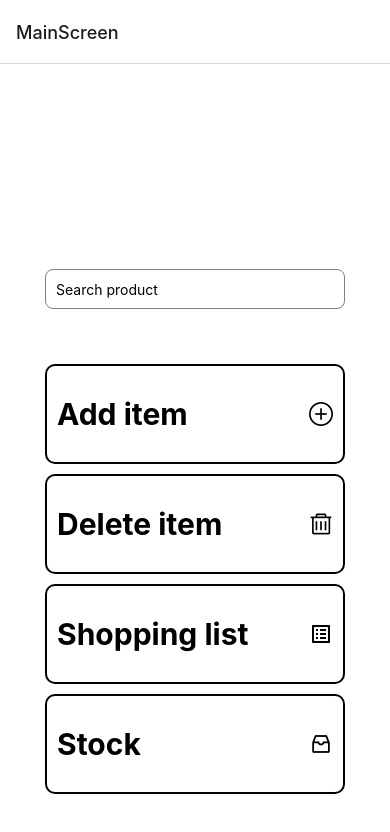
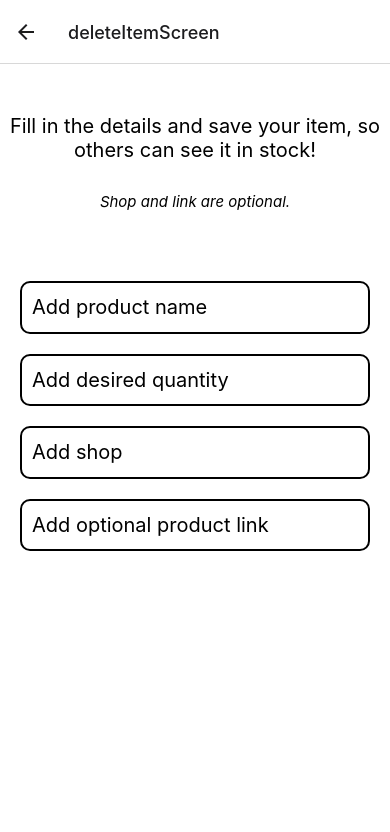
Before and after one commit to Larsdotpy/whats-in-stock, a React Native app: screen /deleteItemScreen in a window 390 px wide. Shown: the top 832 px of the page. Built offline with nearby package versions, Linux system fonts and the light colour scheme.

Commit message:
Copied screenformat to newly added

```diff
--- a/App.tsx
+++ b/App.tsx
@@ -5,6 +5,8 @@ import { NavigationContainer } from '@react-navigation/native';
 import { createStackNavigator } from '@react-navigation/stack';
 import AddItemScreen from './screens/addItemScreen';
 import StockScreen from './screens/stockScreen';
+import ShoppingListScreen from './screens/shoppingListScreen';
+import DeleteItemScreen from './screens/deleteItemScreen';
 
 const Stack = createStackNavigator();
 
@@ -22,6 +24,9 @@ const App = () => {
           <Stack.Screen name="MainScreen" component={MainScreen} />
           <Stack.Screen name="addItemScreen" component={AddItemScreen} />
           <Stack.Screen name="stockScreen" component={StockScreen} />
+          <Stack.Screen name="shoppingListScreen" component={ShoppingListScreen} />
+          <Stack.Screen name="deleteItemScreen" component={DeleteItemScreen} />
+
           {/* ... Other screens */}
         </Stack.Navigator>
       </NavigationContainer>
--- /dev/null
+++ b/screens/deleteItemScreen.tsx
@@ -0,0 +1,125 @@
+import React from 'react';
+import { View, StyleSheet, TextInput, TouchableOpacity, Text, Dimensions, Image } from 'react-native';
+import { useNavigation } from '@react-navigation/native';
+import { AntDesign } from '@expo/vector-icons';
+
+const DeleteItemScreen = () => {
+  const navigation = useNavigation();
+
+  return (
+    <View style={styles.container}>
+      <View>
+        <Text style={styles.textMain}>Fill in the details and save your item, so others can see it in stock!</Text>
+        <Text style={styles.textMain2}>Shop and link are optional.</Text>
+      </View>
+
+      <View style={styles.gridContainer}>
+        <View style={styles.gridItem}>
+          <TextInput
+            style={styles.gridText}
+            placeholder="Add product name"
+          />
+        </View>
+        <View style={styles.gridItem}>
+          <TextInput
+            style={styles.gridText}
+            placeholder="Add desired quantity"
+          />
+        </View>
+        <View style={styles.gridItem}>
+          <TextInput
+            style={styles.gridText}
+            placeholder="Add shop"
+          />
+        </View>
+        <View style={styles.gridItem}>
+          <TextInput
+            style={styles.gridText}
+            placeholder="Add optional product link"
+          />
+        </View>
+      </View>
+
+      <View style={styles.imageContainer}>
+        <Image
+          source={require('whats_in_stock/assets/trolley.png')}
+          style={styles.image}
+        />
+
+        <Image
+          source={require('whats_in_stock/assets/diet.png')}
+          style={styles.image}
+        />
+
+        <Image
+          source={require('whats_in_stock/assets/store.png')}
+          style={styles.image}
+        />
+      </View>
+
+    </View>
+  );
+};
+
+const screenWidth = Dimensions.get('window').width;
+
+const styles = StyleSheet.create({
+  container: {
+    flex: 1,
+    backgroundColor: 'white',
+    alignItems: 'center',
+  },
+  gridContainer: {
+    marginTop: 20,
+    justifyContent: 'center',
+    alignItems: 'center',
+  },
+  gridItem: {
+    width: screenWidth - 40,
+    height: (screenWidth - 180) / 4,
+    backgroundColor: 'white',
+    padding: 10,
+    borderRadius: 10,
+    borderWidth: 2,
+    borderColor: 'black',
+    justifyContent: 'center',
+    alignItems: 'flex-start', // Align text to the left
+    marginBottom: 20,
+  },
+  gridItemText: {
+    fontSize: 20,
+    fontWeight: 'bold',
+    color: 'black',
+    textAlign: 'center',
+  },
+  textMain: {
+    textAlign: 'center',
+    fontSize: 20,
+    marginTop: 50,
+    marginBottom: 20,
+  },
+  textMain2: {
+    textAlign: 'center',
+    fontSize: 15,
+    fontStyle: 'italic',
+    marginTop: 10,
+    marginBottom: 50
+  },
+  gridText: {
+    fontSize: 20,
+    textAlign: 'left', // Align text to the left
+  },
+  imageContainer: {
+    flexDirection: 'row',
+    justifyContent: 'center',
+  },
+  image: {
+    width: 100,
+    height: 100,
+    marginLeft: 10,
+    marginRight: 10,
+    marginTop: 50
+  },
+});
+
+export default DeleteItemScreen;
--- /dev/null
+++ b/screens/shoppingListScreen.tsx
@@ -0,0 +1,125 @@
+import React from 'react';
+import { View, StyleSheet, TextInput, TouchableOpacity, Text, Dimensions, Image } from 'react-native';
+import { useNavigation } from '@react-navigation/native';
+import { AntDesign } from '@expo/vector-icons';
+
+const ShoppingListScreen = () => {
+  const navigation = useNavigation();
+
+  return (
+    <View style={styles.container}>
+      <View>
+        <Text style={styles.textMain}>Fill in the details and save your item, so others can see it in stock!</Text>
+        <Text style={styles.textMain2}>Shop and link are optional.</Text>
+      </View>
+
+      <View style={styles.gridContainer}>
+        <View style={styles.gridItem}>
+          <TextInput
+            style={styles.gridText}
+            placeholder="Add product name"
+          />
+        </View>
+        <View style={styles.gridItem}>
+          <TextInput
+            style={styles.gridText}
+            placeholder="Add desired quantity"
+          />
+        </View>
+        <View style={styles.gridItem}>
+          <TextInput
+            style={styles.gridText}
+            placeholder="Add shop"
+          />
+        </View>
+        <View style={styles.gridItem}>
+          <TextInput
+            style={styles.gridText}
+            placeholder="Add optional product link"
+          />
+        </View>
+      </View>
+
+      <View style={styles.imageContainer}>
+        <Image
+          source={require('whats_in_stock/assets/trolley.png')}
+          style={styles.image}
+        />
+
+        <Image
+          source={require('whats_in_stock/assets/diet.png')}
+          style={styles.image}
+        />
+
+        <Image
+          source={require('whats_in_stock/assets/store.png')}
+          style={styles.image}
+        />
+      </View>
+
+    </View>
+  );
+};
+
+const screenWidth = Dimensions.get('window').width;
+
+const styles = StyleSheet.create({
+  container: {
+    flex: 1,
+    backgroundColor: 'white',
+    alignItems: 'center',
+  },
+  gridContainer: {
+    marginTop: 20,
+    justifyContent: 'center',
+    alignItems: 'center',
+  },
+  gridItem: {
+    width: screenWidth - 40,
+    height: (screenWidth - 180) / 4,
+    backgroundColor: 'white',
+    padding: 10,
+    borderRadius: 10,
+    borderWidth: 2,
+    borderColor: 'black',
+    justifyContent: 'center',
+    alignItems: 'flex-start', // Align text to the left
+    marginBottom: 20,
+  },
+  gridItemText: {
+    fontSize: 20,
+    fontWeight: 'bold',
+    color: 'black',
+    textAlign: 'center',
+  },
+  textMain: {
+    textAlign: 'center',
+    fontSize: 20,
+    marginTop: 50,
+    marginBottom: 20,
+  },
+  textMain2: {
+    textAlign: 'center',
+    fontSize: 15,
+    fontStyle: 'italic',
+    marginTop: 10,
+    marginBottom: 50
+  },
+  gridText: {
+    fontSize: 20,
+    textAlign: 'left', // Align text to the left
+  },
+  imageContainer: {
+    flexDirection: 'row',
+    justifyContent: 'center',
+  },
+  image: {
+    width: 100,
+    height: 100,
+    marginLeft: 10,
+    marginRight: 10,
+    marginTop: 50
+  },
+});
+
+export default ShoppingListScreen;
```
